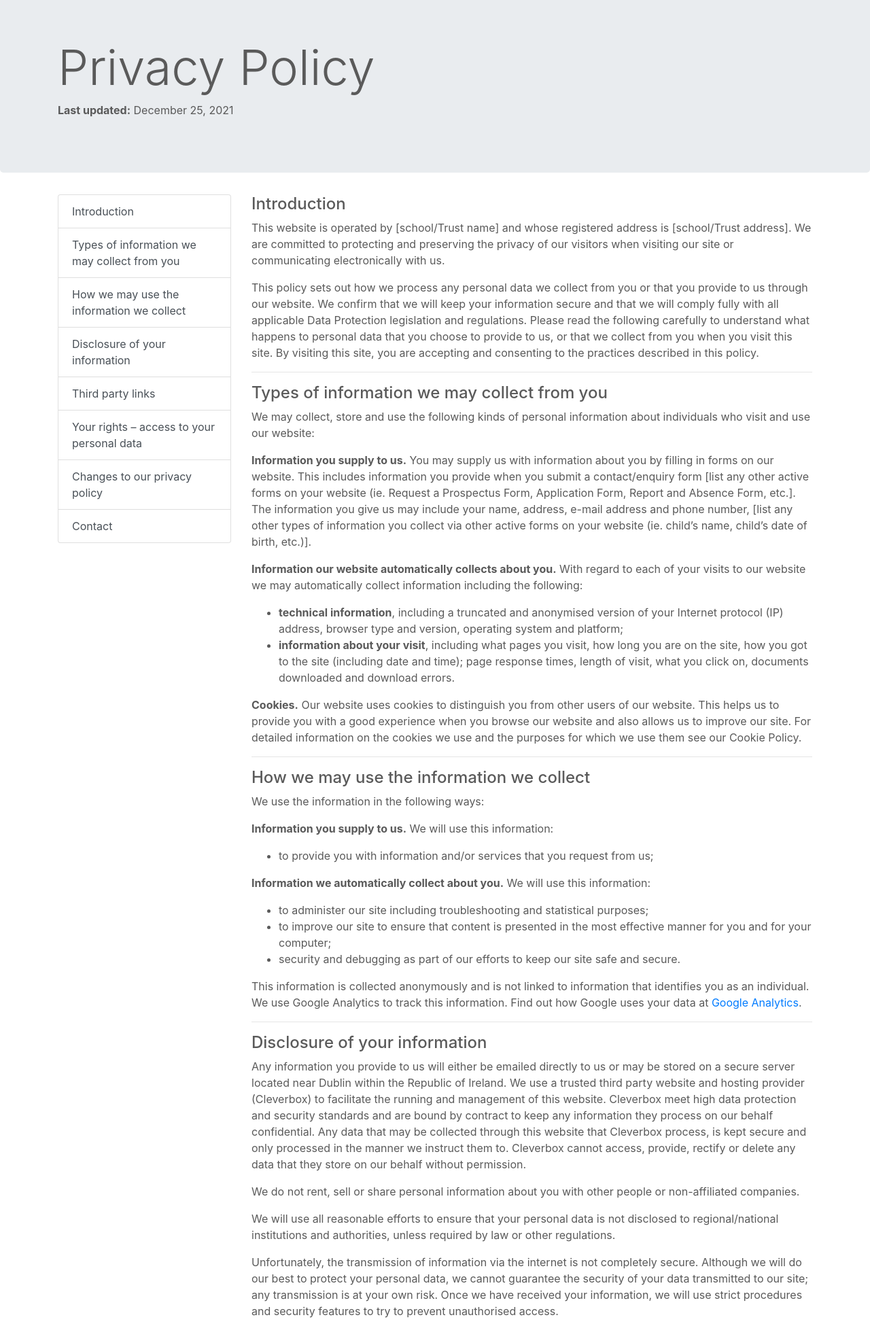
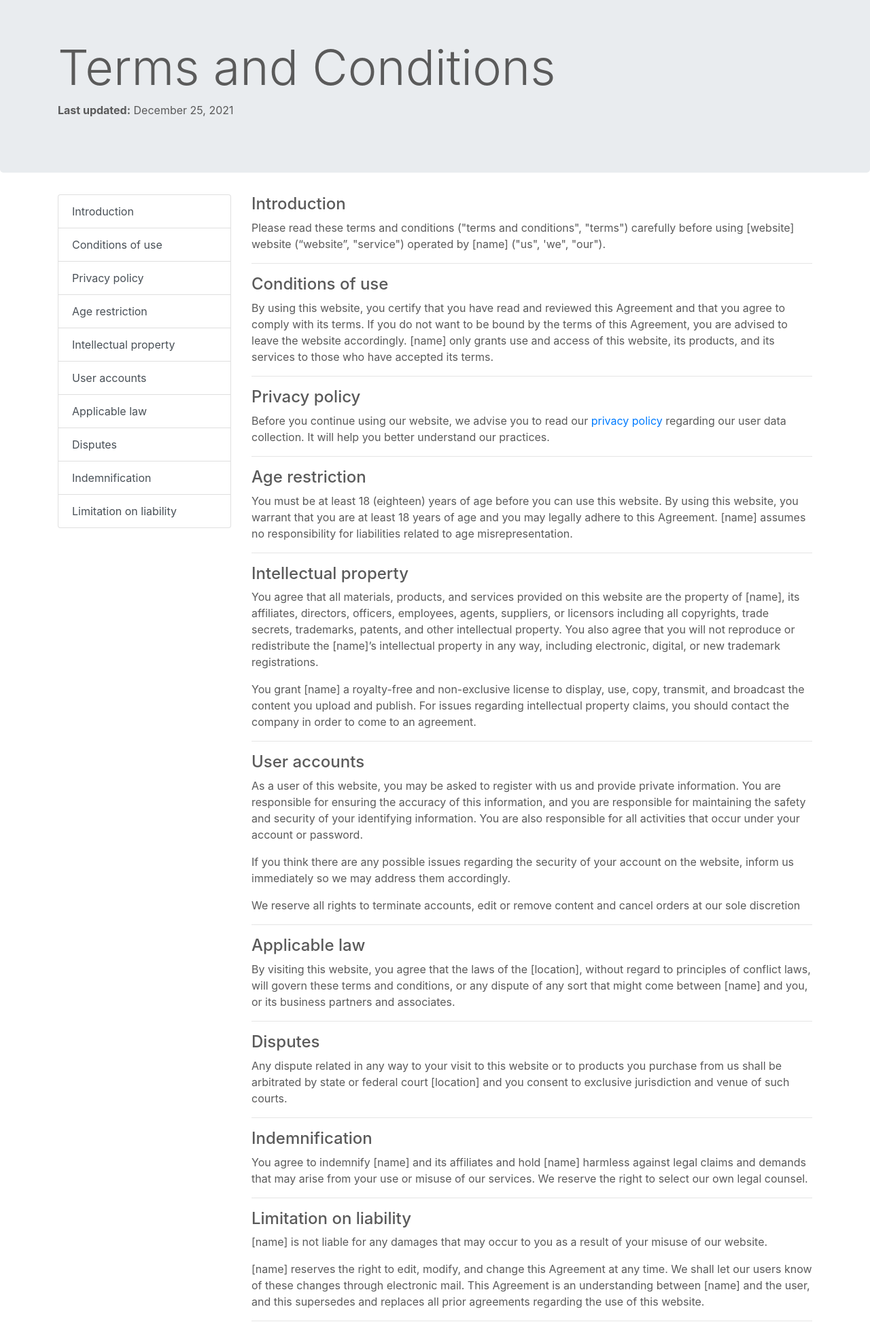
Before and after one commit to johnmichaelbacasno/AYS, a Flask app: page / in a window 1280 px wide. Shown: the part 56-2004 px from the top of the page at 68% size. Run offline with Flask 2, Linux system fonts and the light colour scheme; some libraries are stand-ins or nearby versions.

Commit message:
Add terms and conditions

```diff
--- a/AYS/app/templates/terms_and_conditions.html
+++ b/AYS/app/templates/terms_and_conditions.html
@@ -0,0 +1,103 @@
+    {% extends "main.html" %}
+
+    {% block title %}Terms and Conditions{% endblock %}
+
+    {% block styles %}
+    <style>
+      body {
+        padding-top: 3rem;
+        padding-bottom: 3rem;
+        color: #5a5a5a;
+      }
+    </style>
+    {% endblock %}
+
+    {% block content %}
+    <script src="{{ url_for('static', filename='js/privacy_policy.js') }}"></script>
+
+    <header>
+    <nav class="navbar navbar-expand-md navbar-dark fixed-top bg-dark">
+        <a class="navbar-brand" href="#">At Your Service</a>
+        <button class="navbar-toggler" type="button" data-toggle="collapse" data-target="#navbarCollapse" aria-controls="navbarCollapse" aria-expanded="false" aria-label="Toggle navigation">
+        <span class="navbar-toggler-icon"></span>
+        </button>
+    </nav>
+    </header>
+
+    <main role="main">
+    <div class="jumbotron">
+        <div class="container">
+        <h1 class="display-3">Terms and Conditions</h1>
+        <p><b>Last updated:</b> December 25, 2021</p>
+        </div>
+    </div>
+    </main>
+
+    <div class="container pb-5" data-bs-spy="scroll" data-bs-target="#list-example">
+    <div class="row">
+        <div class="col-3">
+        <div id="list-example" class="list-group">
+            <a class="list-group-item list-group-item-action" href="#list-item-1">Introduction</a>
+            <a class="list-group-item list-group-item-action" href="#list-item-2">Conditions of use</a>
+            <a class="list-group-item list-group-item-action" href="#list-item-3">Privacy policy</a>
+            <a class="list-group-item list-group-item-action" href="#list-item-4">Age restriction</a>
+            <a class="list-group-item list-group-item-action" href="#list-item-5">Intellectual property</a>
+            <a class="list-group-item list-group-item-action" href="#list-item-6">User accounts</a>
+            <a class="list-group-item list-group-item-action" href="#list-item-7">Applicable law</a>
+            <a class="list-group-item list-group-item-action" href="#list-item-8">Disputes</a>
+            <a class="list-group-item list-group-item-action" href="#list-item-9">Indemnification</a>
+            <a class="list-group-item list-group-item-action" href="#list-item-10">Limitation on liability</a>
+        </div>
+        </div>
+
+        <div class="col">
+        <div data-bs-spy="scroll" data-bs-target="#list-example" data-bs-offset="0" class="scrollspy-example" tabindex="0">
+
+            <h4 id="list-item-1">Introduction</h4>
+            <p>Please read these terms and conditions ("terms and conditions", "terms") carefully before using [website] website (“website”, "service") operated by [name] ("us", 'we", "our").</p>
+            <hr/>
+
+            <h4 id="list-item-2">Conditions of use</h4>
+            <p>By using this website, you certify that you have read and reviewed this Agreement and that you agree to comply with its terms. If you do not want to be bound by the terms of this Agreement, you are advised to leave the website accordingly. [name] only grants use and access of this website, its products, and its services to those who have accepted its terms.</p>
+            <hr/>
+
+            <h4 id="list-item-3">Privacy policy</h4>
+            <p>Before you continue using our website, we advise you to read our <a href="#">privacy policy</a> regarding our user data collection. It will help you better understand our practices.</p>
+            <hr/>
+
+            <h4 id="list-item-4">Age restriction</h4>
+            <p>You must be at least 18 (eighteen) years of age before you can use this website. By using this website, you warrant that you are at least 18 years of age and you may legally adhere to this Agreement. [name] assumes no responsibility for liabilities related to age misrepresentation.</p>
+            <hr/>
+
+            <h4 id="list-item-5">Intellectual property</h4>
+            <p>You agree that all materials, products, and services provided on this website are the property of [name], its affiliates, directors, officers, employees, agents, suppliers, or licensors including all copyrights, trade secrets, trademarks, patents, and other intellectual property. You also agree that you will not reproduce or redistribute the [name]’s intellectual property in any way, including electronic, digital, or new trademark registrations.</p>
+            <p>You grant [name] a royalty-free and non-exclusive license to display, use, copy, transmit, and broadcast the content you upload and publish. For issues regarding intellectual property claims, you should contact the company in order to come to an agreement.</p>
+            <hr/>
+
+            <h4 id="list-item-6">User accounts</h4>
+            <p>As a user of this website, you may be asked to register with us and provide private information. You are responsible for ensuring the accuracy of this information, and you are responsible for maintaining the safety and security of your identifying information. You are also responsible for all activities that occur under your account or password.</p>
+            <p>If you think there are any possible issues regarding the security of your account on the website, inform us immediately so we may address them accordingly.</p>
+            <p>We reserve all rights to terminate accounts, edit or remove content and cancel orders at our sole discretion</p>
+            <hr/>
+
+            <h4 id="list-item-7">Applicable law</h4>
+            <p>By visiting this website, you agree that the laws of the [location], without regard to principles of conflict laws, will govern these terms and conditions, or any dispute of any sort that might come between [name] and you, or its business partners and associates.</p>
+            <hr/>
+
+            <h4 id="list-item-8">Disputes</h4>
+            <p>Any dispute related in any way to your visit to this website or to products you purchase from us shall be arbitrated by state or federal court [location] and you consent to exclusive jurisdiction and venue of such courts.</p>
+            <hr/>
+
+            <h4 id="list-item-9">Indemnification</h4>
+            <p>You agree to indemnify [name] and its affiliates and hold [name] harmless against legal claims and demands that may arise from your use or misuse of our services. We reserve the right to select our own legal counsel.</p>
+            <hr/>
+
+            <h4 id="list-item-10">Limitation on liability</h4>
+            <p>[name] is not liable for any damages that may occur to you as a result of your misuse of our website.</p>
+            <p>[name] reserves the right to edit, modify, and change this Agreement at any time. We shall let our users know of these changes through electronic mail. This Agreement is an understanding between [name] and the user, and this supersedes and replaces all prior agreements regarding the use of this website.</p>
+            <hr/>
+        </div>
+        </div>
+    </div>
+    </div>
+    {% endblock %}
--- a/AYS/app/views/main.py
+++ b/AYS/app/views/main.py
@@ -4,4 +4,4 @@ main = Blueprint('main', __name__)
 
 @main.route('/')
 def main_content():
-    return render_template('privacy_policy.html')
+    return render_template('terms_and_conditions.html')
```
Also changed, not shown: AYS/app/static/css/privacy_policy.css (added), AYS/app/static/css/terms_and_conditions.css (deleted), AYS/app/templates/privacy_policy.html (indentation only).
